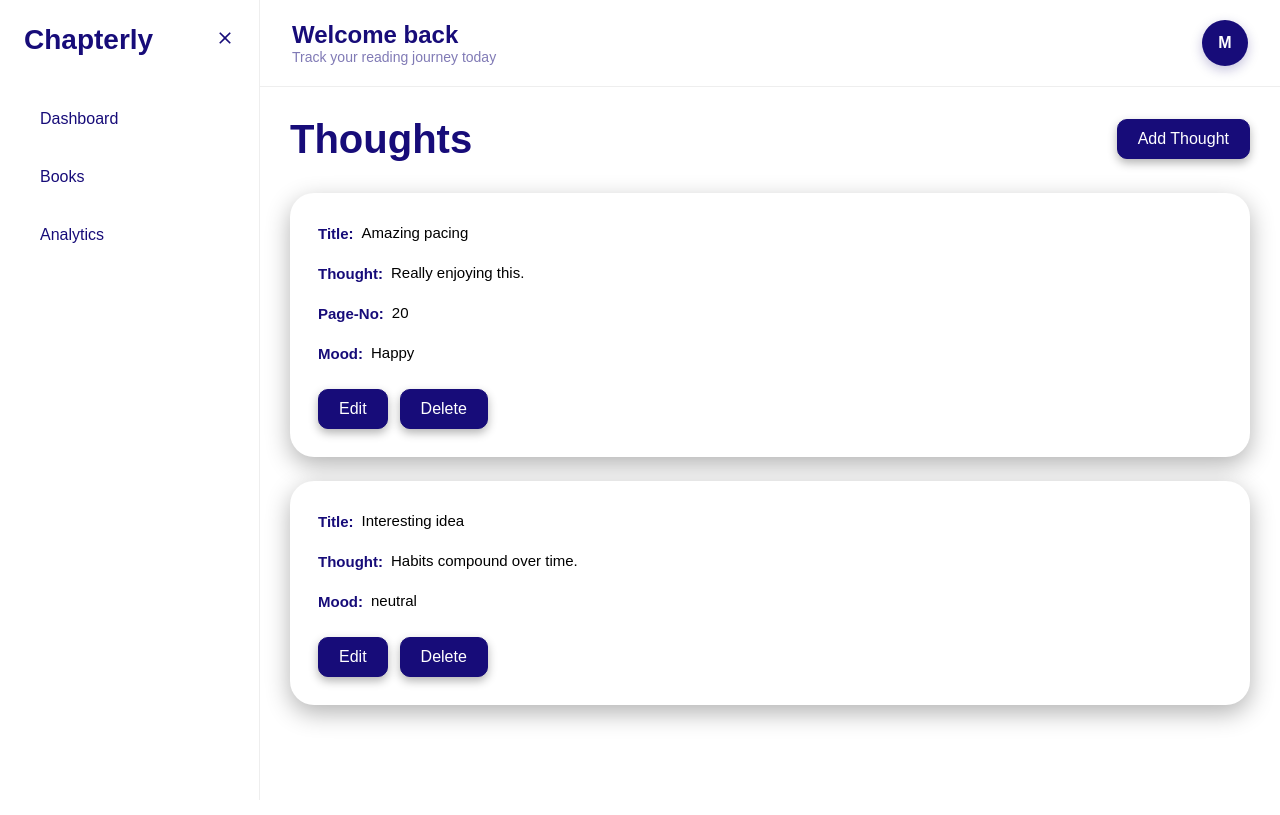
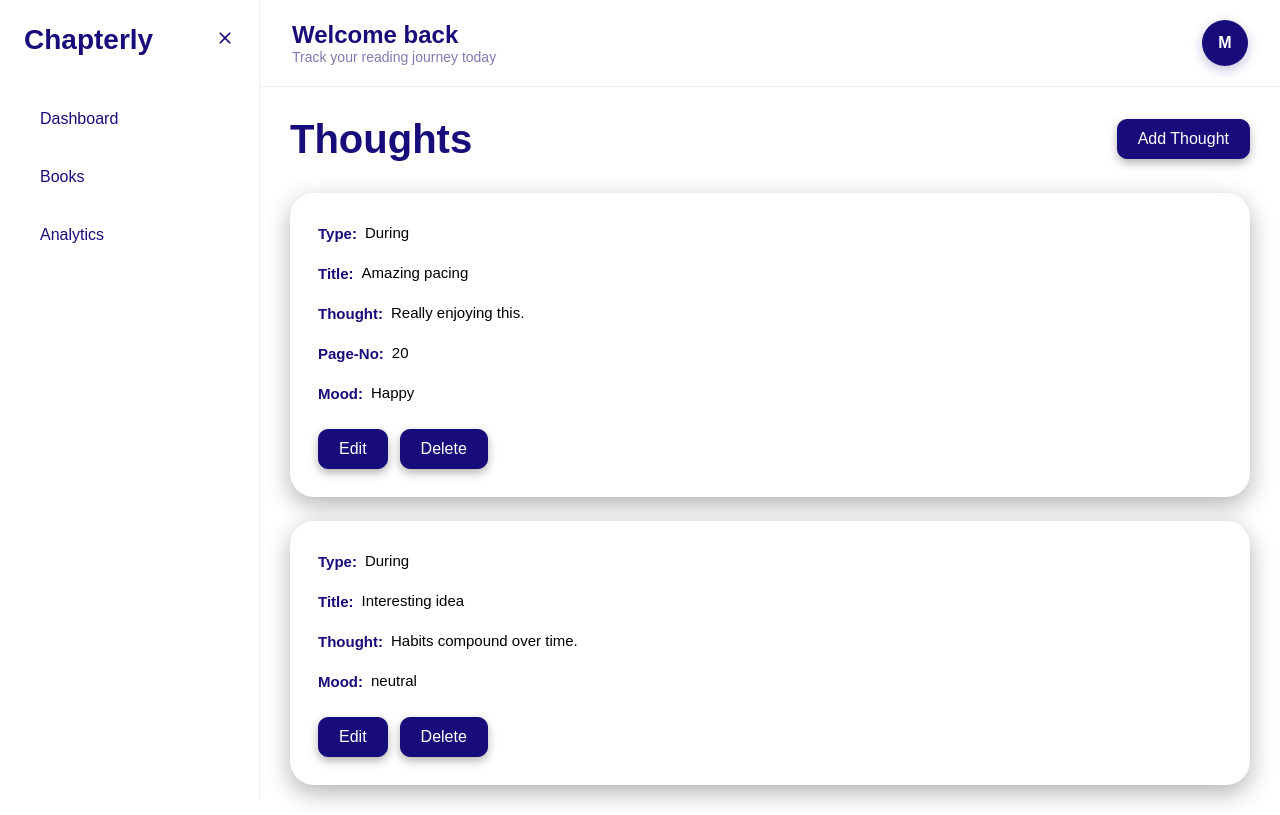
Before and after one commit to MirominaS/chapterly-frontend, a React (Vite) app: page /thoughts in a window 1280 px wide. Built offline with nearby package versions, Linux system fonts and the light colour scheme.

Commit message:
updated delete thought button

```diff
--- a/src/pages/Thoughts/Thoughts.jsx
+++ b/src/pages/Thoughts/Thoughts.jsx
@@ -12,6 +12,7 @@ const Thoughts = () => {
      const thoughts = [
     {
       id:1,
+      type:'During',
       title:'Amazing pacing',
       content:'Really enjoying this.',
       page_no:20,
@@ -19,6 +20,7 @@ const Thoughts = () => {
     },
     {
       id:2,
+        type:'During',
       title:'Interesting idea',
       content:'Habits compound over time.',
     //   page_no:80,
@@ -36,13 +38,23 @@ const Thoughts = () => {
             <div className='thought-list'>
                 {thoughts.map((thought) => (
                     <div key={thought.id} className='thought-item'>
+                        <InfoItem label="Type:" value={thought.type}/>
                         <InfoItem label="Title:" value={thought.title}/>
                         <InfoItem label="Thought:" value={thought.content}/>
                         <InfoItem label="Page-No:" value={thought.page_no}/>
                         <InfoItem label="Mood:" value={thought.mood}/>
                         <div className='thought-actions'>
-                            <Button text="Edit"/>
-                            <Button text="Delete"/>
+                            <Button text="Edit" onClick={() => navigate("/edit-thought")}/>
+                            <Button
+                              text="Delete"
+                              onClick={() => {
+                                const confirmed = window.confirm("Delete this thought?")
+                                if(confirmed) {
+                                  console.log("Deleted")
+                                }
+                              }}
+
+                            />
                         </div>
                     </div>
                 ))}
```
